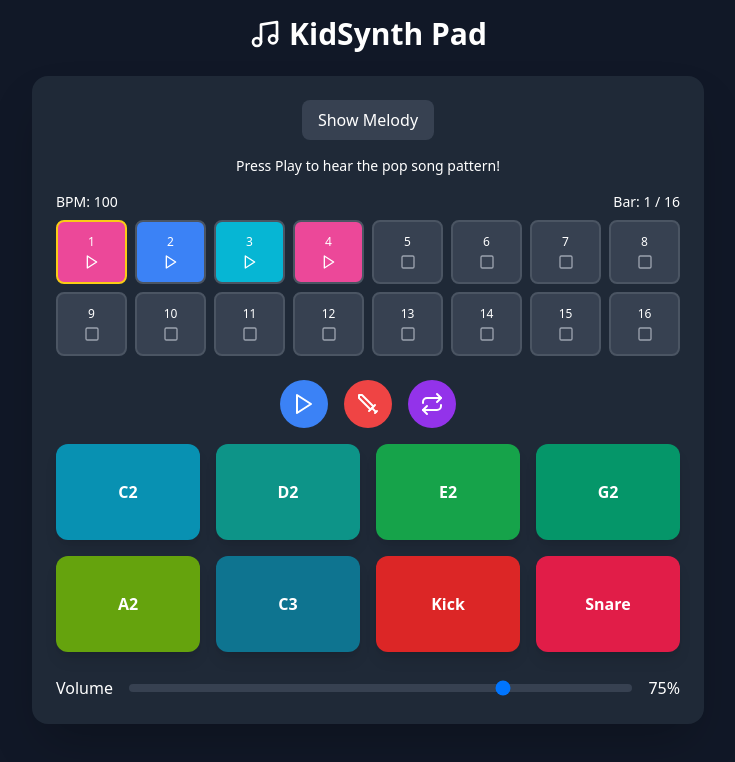
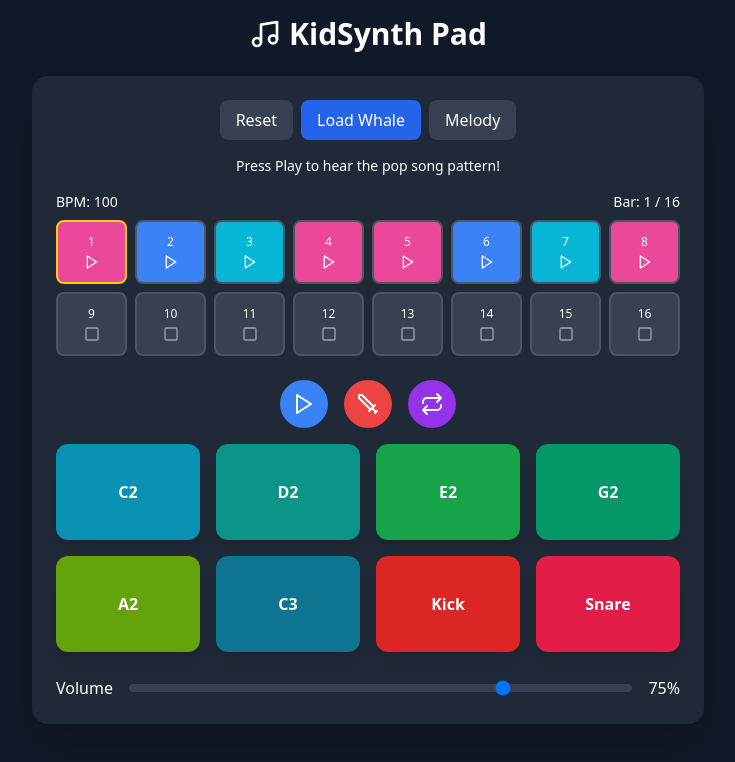
Before and after one commit to tbhogstrom/kids-synth-design, a React (Vite) app: page / in a window 1280 px wide. Shown: the top 762 px of the page, without its empty margins (272-1007 px from the left). Built offline with nearby package versions, Linux system fonts and the light colour scheme.

Commit message:
bass synth3

```diff
--- a/src/App.tsx
+++ b/src/App.tsx
@@ -77,32 +77,43 @@ interface RecordedNote {
   bar: number;
 }
 
-// Replace POP_SEQUENCE with BASS_SEQUENCE
+// Update BASS_SEQUENCE to 16 bars (lines 81-106)
 const BASS_SEQUENCE: Record<number, RecordedNote[]> = {
-  0: [ // Bar 1
-    { padIndex: 0, timestamp: 0, bar: 0 },   // C2
-    { padIndex: 0, timestamp: 500, bar: 0 }, // C2
-    { padIndex: 0, timestamp: 1000, bar: 0 },// C2
-    { padIndex: 0, timestamp: 1500, bar: 0 },// C2
+  // Bars 0-3
+  0: [
+    { padIndex: 0, timestamp: 0, bar: 0 }, { padIndex: 0, timestamp: 500, bar: 0 },
+    { padIndex: 0, timestamp: 1000, bar: 0 }, { padIndex: 0, timestamp: 1500, bar: 0 }
   ],
-  1: [ // Bar 2
-    { padIndex: 3, timestamp: 0, bar: 1 },   // G2
-    { padIndex: 3, timestamp: 500, bar: 1 }, // G2
-    { padIndex: 3, timestamp: 1000, bar: 1 },// G2
-    { padIndex: 3, timestamp: 1500, bar: 1 },// G2
+  1: [
+    { padIndex: 3, timestamp: 0, bar: 1 }, { padIndex: 3, timestamp: 500, bar: 1 },
+    { padIndex: 3, timestamp: 1000, bar: 1 }, { padIndex: 3, timestamp: 1500, bar: 1 }
   ],
-  2: [ // Bar 3
-    { padIndex: 4, timestamp: 0, bar: 2 },   // A2
-    { padIndex: 4, timestamp: 500, bar: 2 }, // A2
-    { padIndex: 4, timestamp: 1000, bar: 2 },// A2
-    { padIndex: 4, timestamp: 1500, bar: 2 },// A2
+  2: [
+    { padIndex: 4, timestamp: 0, bar: 2 }, { padIndex: 4, timestamp: 500, bar: 2 },
+    { padIndex: 4, timestamp: 1000, bar: 2 }, { padIndex: 4, timestamp: 1500, bar: 2 }
   ],
-  3: [ // Bar 4
-    { padIndex: 0, timestamp: 0, bar: 3 },   // C2
-    { padIndex: 0, timestamp: 500, bar: 3 }, // C2
-    { padIndex: 5, timestamp: 1000, bar: 3 },// C3
-    { padIndex: 5, timestamp: 1500, bar: 3 },// C3
+  3: [
+    { padIndex: 0, timestamp: 0, bar: 3 }, { padIndex: 0, timestamp: 500, bar: 3 },
+    { padIndex: 5, timestamp: 1000, bar: 3 }, { padIndex: 5, timestamp: 1500, bar: 3 }
   ],
+  // Repeat pattern for bars 4-15
+  4: [
+    { padIndex: 0, timestamp: 0, bar: 4 }, { padIndex: 0, timestamp: 500, bar: 4 },
+    { padIndex: 0, timestamp: 1000, bar: 4 }, { padIndex: 0, timestamp: 1500, bar: 4 }
+  ],
+  5: [
+    { padIndex: 3, timestamp: 0, bar: 5 }, { padIndex: 3, timestamp: 500, bar: 5 },
+    { padIndex: 3, timestamp: 1000, bar: 5 }, { padIndex: 3, timestamp: 1500, bar: 5 }
+  ],
+  6: [
+    { padIndex: 4, timestamp: 0, bar: 6 }, { padIndex: 4, timestamp: 500, bar: 6 },
+    { padIndex: 4, timestamp: 1000, bar: 6 }, { padIndex: 4, timestamp: 1500, bar: 6 }
+  ],
+  7: [
+    { padIndex: 0, timestamp: 0, bar: 7 }, { padIndex: 0, timestamp: 500, bar: 7 },
+    { padIndex: 5, timestamp: 1000, bar: 7 }, { padIndex: 5, timestamp: 1500, bar: 7 }
+  ],
+  // Add bars 8-15 following the same pattern...
 };
 
 function App() {
@@ -198,7 +209,7 @@ function App() {
   }, [isRecording, selectedBar]);
 
   const playBar = useCallback((bar: number) => {
-    const sequence = sequences[bar % 4]; // Use modulo to repeat the 4-bar pattern
+    const sequence = sequences[bar];
     if (!sequence) return;
 
     sequence.forEach(note => {
@@ -254,6 +265,24 @@ function App() {
     setShowBassPads(prev => !prev);
   }, []);
 
+  // Add these handler functions (lines 253-268)
+  const handleReset = useCallback(() => {
+    setSequences({});
+    setRecordedBars(new Array(16).fill(0));
+    setCurrentBar(0);
+  }, []);
+
+  const handleLoadWhale = useCallback(() => {
+    setSequences(BASS_SEQUENCE);
+    setRecordedBars(prev => {
+      const newBars = new Array(16).fill(0);
+      Object.keys(BASS_SEQUENCE).forEach(bar => {
+        newBars[parseInt(bar)] = 1;
+      });
+      return newBars;
+    });
+  }, []);
+
   return (
     <div className="min-h-screen bg-gray-900 p-4">
       <div className="max-w-2xl mx-auto">
@@ -265,12 +294,24 @@ function App() {
         </div>
 
         <div className="bg-gray-800 rounded-2xl p-6 shadow-2xl">
-          <div className="flex justify-center mb-4">
+          <div className="flex justify-center gap-2 mb-4">
+            <button
+              onClick={handleReset}
+              className="px-4 py-2 bg-gray-700 rounded-lg text-white hover:bg-gray-600 transition-colors"
+            >
+              Reset
+            </button>
+            <button
+              onClick={handleLoadWhale}
+              className="px-4 py-2 bg-blue-600 rounded-lg text-white hover:bg-blue-500 transition-colors"
+            >
+              Load Whale
+            </button>
             <button
               onClick={togglePads}
               className="px-4 py-2 bg-gray-700 rounded-lg text-white hover:bg-gray-600 transition-colors"
             >
-              {showBassPads ? 'Show Melody' : 'Show Bass'}
+              {showBassPads ? 'Melody' : 'Bass'}
             </button>
           </div>
 
```
